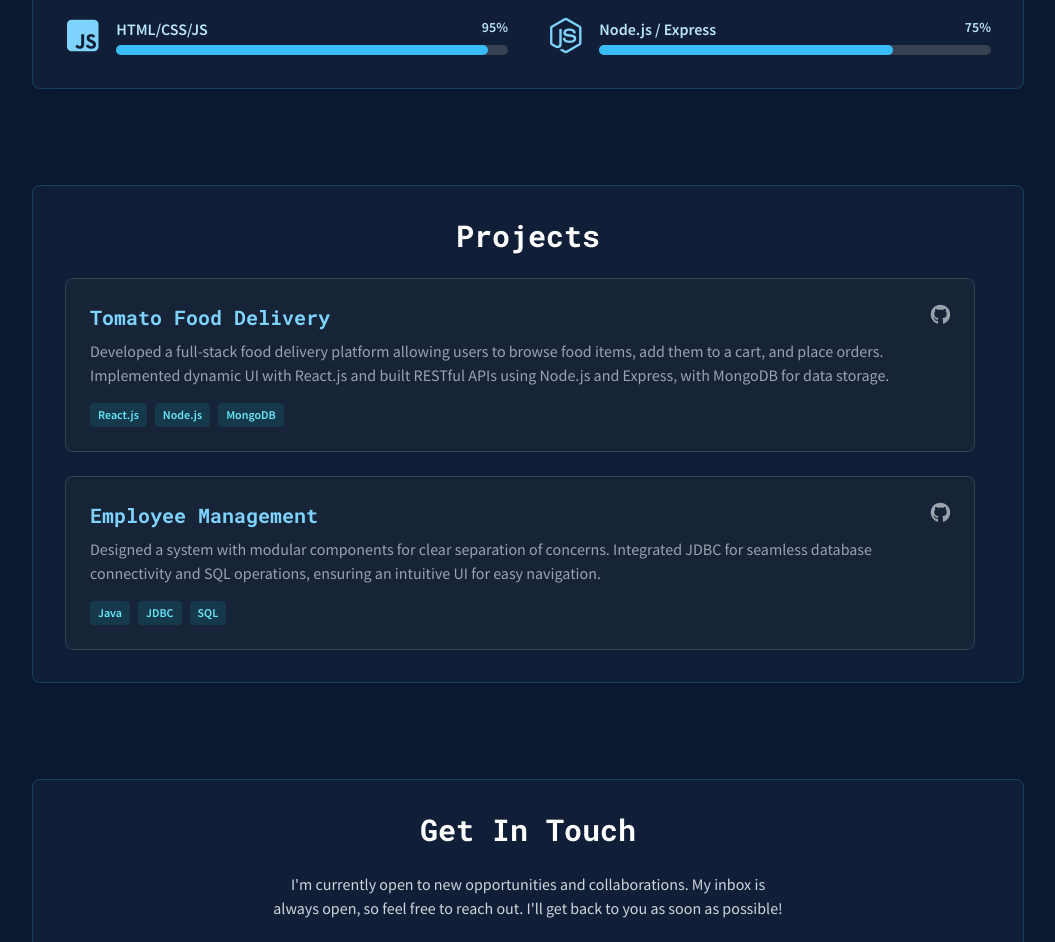
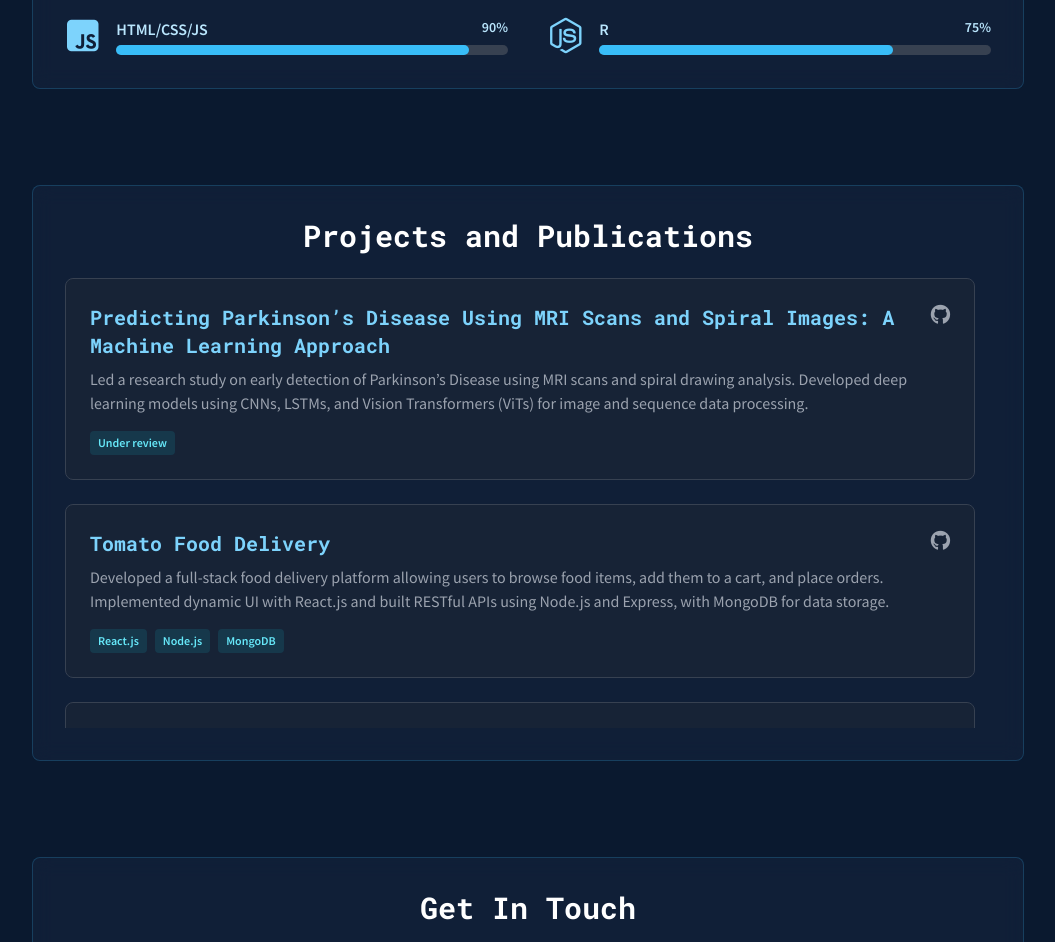
Before and after one commit to janhvidixit/Portfolio, a plain HTML site: page index.html in a window 1280 px wide. Shown: the part 1171-2113 px from the top of the page, without its empty margins (112-1167 px from the left). Drawn offline with nearby package versions, Linux system fonts and the light colour scheme.

Commit message:
Update index.html

```diff
--- a/index.html
+++ b/index.html
@@ -132,7 +132,7 @@
 
             <div class="flex justify-center space-x-6 mt-6">
                 <a href="mailto:dixitjanhvi3@gmail.com" class="text-gray-400 hover:text-sky-400 transition-colors duration-300"><i class="fas fa-envelope fa-2x"></i></a>
-                <a href="https://www.linkedin.com/in/janhvi-dixit" target="_blank" rel="noopener noreferrer" class="text-gray-400 hover:text-sky-400 transition-colors duration-300"><i class="fab fa-linkedin fa-2x"></i></a>
+                <a href="https://www.linkedin.com/in/janhvi-dixit-406487251/" target="_blank" rel="noopener noreferrer" class="text-gray-400 hover:text-sky-400 transition-colors duration-300"><i class="fab fa-linkedin fa-2x"></i></a>
                 <a href="https://github.com/janhvidixit" target="_blank" rel="noopener noreferrer" class="text-gray-400 hover:text-sky-400 transition-colors duration-300"><i class="fab fa-github fa-2x"></i></a>
             </div>
         </header>
@@ -181,10 +181,10 @@
                     <div class="w-full">
                         <div class="flex justify-between mb-1">
                             <span class="text-base font-semibold text-sky-200">React.js</span>
-                            <span class="text-sm font-semibold text-sky-200">80%</span>
+                            <span class="text-sm font-semibold text-sky-200">75%</span>
                         </div>
                         <div class="w-full bg-gray-700 rounded-full h-2.5">
-                            <div class="bg-sky-400 h-2.5 rounded-full skill-bar-fill" style="width: 80%"></div>
+                            <div class="bg-sky-400 h-2.5 rounded-full skill-bar-fill" style="width: 75%"></div>
                         </div>
                     </div>
                 </div>
@@ -207,10 +207,10 @@
                     <div class="w-full">
                         <div class="flex justify-between mb-1">
                             <span class="text-base font-semibold text-sky-200">HTML/CSS/JS</span>
-                            <span class="text-sm font-semibold text-sky-200">95%</span>
+                            <span class="text-sm font-semibold text-sky-200">90%</span>
                         </div>
                         <div class="w-full bg-gray-700 rounded-full h-2.5">
-                            <div class="bg-sky-400 h-2.5 rounded-full skill-bar-fill" style="width: 95%"></div>
+                            <div class="bg-sky-400 h-2.5 rounded-full skill-bar-fill" style="width: 90%"></div>
                         </div>
                     </div>
                 </div>
@@ -219,7 +219,7 @@
                     <i class="fab fa-node-js text-4xl text-sky-300 w-10 text-center"></i>
                     <div class="w-full">
                         <div class="flex justify-between mb-1">
-                            <span class="text-base font-semibold text-sky-200">Node.js / Express</span>
+                            <span class="text-base font-semibold text-sky-200">R</span>
                             <span class="text-sm font-semibold text-sky-200">75%</span>
                         </div>
                         <div class="w-full bg-gray-700 rounded-full h-2.5">
@@ -232,10 +232,22 @@
 
         <!-- Projects Section -->
         <section id="projects" class="mb-24 fade-in-section glass-card p-6 md:p-8 rounded-lg">
-            <h2 class="text-3xl font-bold text-white mb-6 text-center font-roboto-mono">Projects</h2>
+            <h2 class="text-3xl font-bold text-white mb-6 text-center font-roboto-mono">Projects and Publications</h2>
             <div class="scroll-box max-h-[450px] overflow-y-auto pr-4">
                 <div class="space-y-6">
                     <!-- Project 1 -->
+                    <div class="bg-gray-800/50 p-6 rounded-lg border border-gray-700 hover:border-sky-400 transition-all duration-300 transform hover:-translate-y-1">
+                        <div class="flex justify-between items-start">
+                            <h3 class="text-xl font-bold text-sky-300 font-roboto-mono">Predicting Parkinson’s Disease Using MRI Scans and
+ Spiral Images: A Machine Learning Approach</h3>
+                            <a href="#" class="text-gray-400 hover:text-white transition-colors"><i class="fab fa-github fa-lg"></i></a>
+                        </div>
+                        <p class="mt-2 text-gray-400">Led a research study on early detection of Parkinson’s Disease using MRI scans and spiral drawing analysis. Developed deep learning models using CNNs, LSTMs, and Vision Transformers (ViTs) for image and sequence data processing.</p>
+                        <div class="mt-4 flex flex-wrap gap-2">
+                            <span class="text-xs font-semibold text-cyan-300 bg-cyan-900/50 px-2 py-1 rounded">Under review</span>
+                        </div>
+                    </div>
+                    <!-- Project 2 -->
                     <div class="bg-gray-800/50 p-6 rounded-lg border border-gray-700 hover:border-sky-400 transition-all duration-300 transform hover:-translate-y-1">
                         <div class="flex justify-between items-start">
                             <h3 class="text-xl font-bold text-sky-300 font-roboto-mono">Tomato Food Delivery</h3>
@@ -248,10 +260,24 @@
                             <span class="text-xs font-semibold text-cyan-300 bg-cyan-900/50 px-2 py-1 rounded">MongoDB</span>
                         </div>
                     </div>
-                    <!-- Project 2 -->
+                    <!-- Project 3 -->
                     <div class="bg-gray-800/50 p-6 rounded-lg border border-gray-700 hover:border-sky-400 transition-all duration-300 transform hover:-translate-y-1">
                         <div class="flex justify-between items-start">
-                             <h3 class="text-xl font-bold text-sky-300 font-roboto-mono">Employee Management</h3>
+                             <h3 class="text-xl font-bold text-sky-300 font-roboto-mono">Spotify Clone</h3>
+                             <a href="#" class="text-gray-400 hover:text-white transition-colors"><i class="fab fa-github fa-lg"></i></a>
+                        </div>
+                        <p class="mt-2 text-gray-400">Designed and developed a frontend music streaming interface replicating core Spotify functionalities. Enabled music playback, UI interactions, and stored user and playlist data using MongoDB.</p>
+                        <div class="mt-4 flex flex-wrap gap-2">
+                            <span class="text-xs font-semibold text-cyan-300 bg-cyan-900/50 px-2 py-1 rounded">HTML</span>
+                            <span class="text-xs font-semibold text-cyan-300 bg-cyan-900/50 px-2 py-1 rounded">CSS</span>
+                            <span class="text-xs font-semibold text-cyan-300 bg-cyan-900/50 px-2 py-1 rounded">JavaScript</span>
+                            <span class="text-xs font-semibold text-cyan-300 bg-cyan-900/50 px-2 py-1 rounded">MongoDB</span>
+                        </div>
+                    </div>
+                    <!-- Project 4 -->
+                    <div class="bg-gray-800/50 p-6 rounded-lg border border-gray-700 hover:border-sky-400 transition-all duration-300 transform hover:-translate-y-1">
+                        <div class="flex justify-between items-start">
+                             <h3 class="text-xl font-bold text-sky-300 font-roboto-mono">Employee Management System</h3>
                              <a href="#" class="text-gray-400 hover:text-white transition-colors"><i class="fab fa-github fa-lg"></i></a>
                         </div>
                         <p class="mt-2 text-gray-400">Designed a system with modular components for clear separation of concerns. Integrated JDBC for seamless database connectivity and SQL operations, ensuring an intuitive UI for easy navigation.</p>
```
